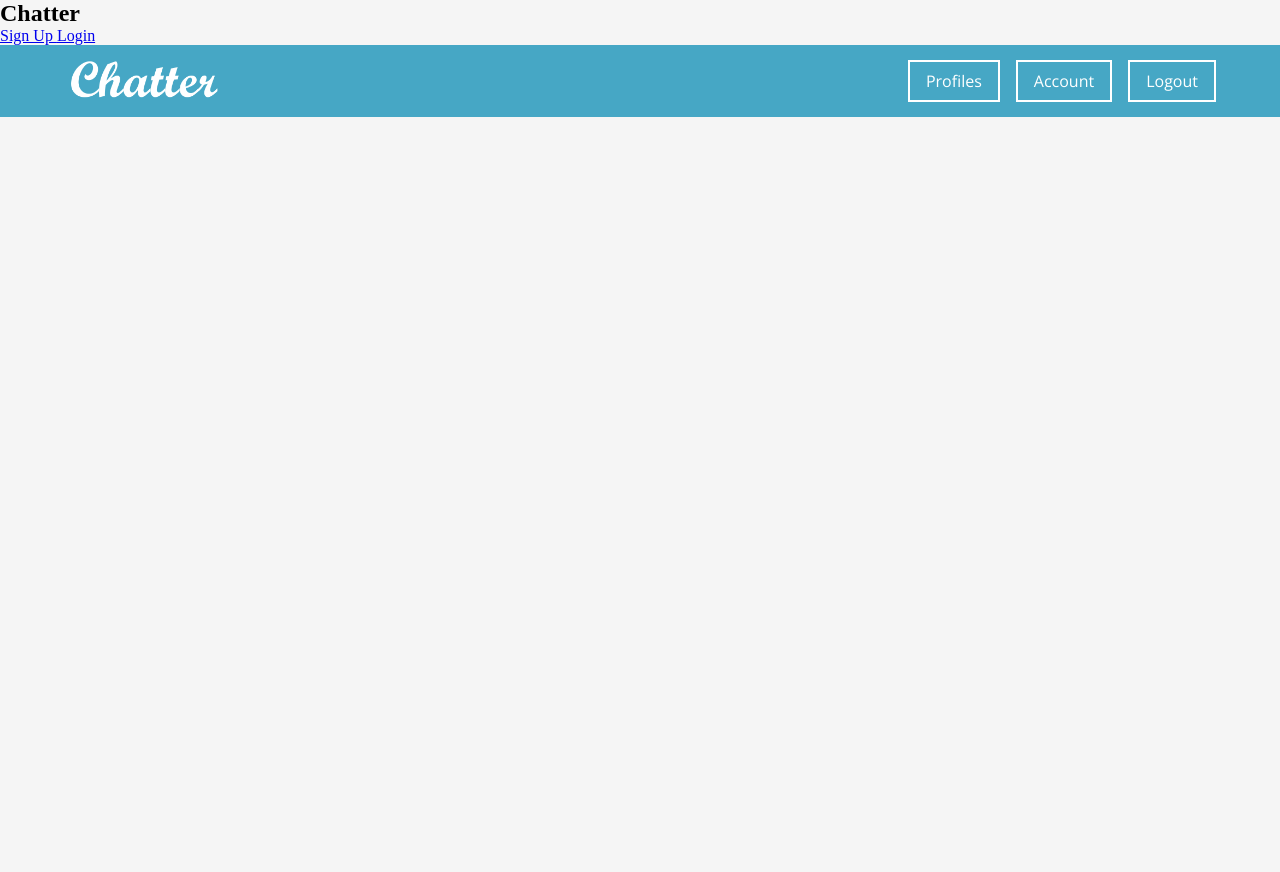
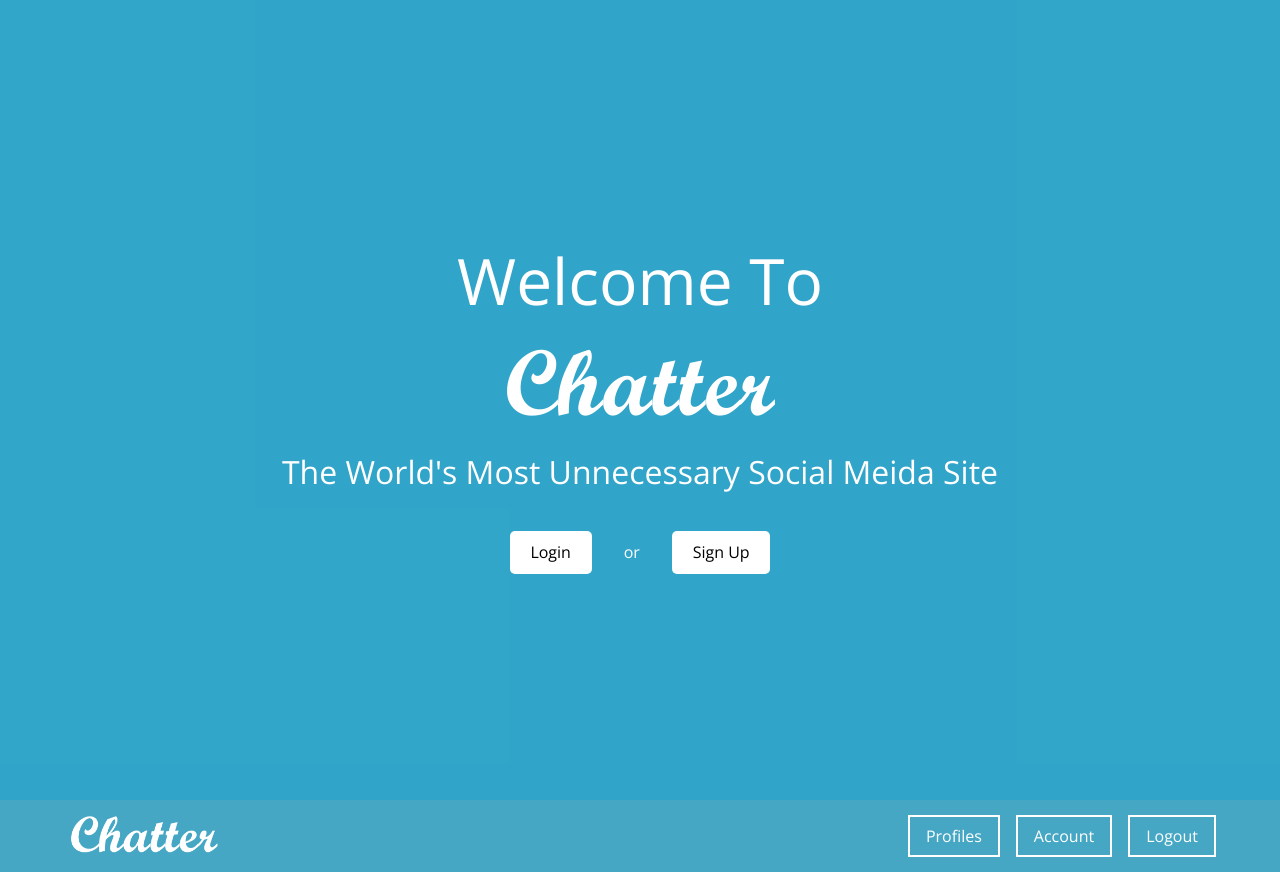
Before and after one commit to counttheclock/Chatter, a React (Create React App) app in the folder client/: page / in a window 1280 px wide. Before the commit the page ends 800 px from the top, so only its background shows below. Built offline with nearby package versions, Linux system fonts and the light colour scheme; no server answers; the HTML template or start-up script is replaced by a standard one.

Commit message:
Made Landing More Presentable

```diff
--- a/client/src/components/layout/Landing.js
+++ b/client/src/components/layout/Landing.js
@@ -2,6 +2,7 @@ import React from 'react';
 import { Link, Redirect } from 'react-router-dom';
 import PropTypes from 'prop-types';
 import { connect } from 'react-redux';
+import Logo from '../../img/Logo.png'
 
 const Landing = ({ isAuthenticated }) => {
   // Redirect if logged in
@@ -10,15 +11,30 @@ const Landing = ({ isAuthenticated }) => {
   }
 
   return (
-    <section className="landing">
-      <div className="landing-inner">
-        <h1 className="landing-brand">Chatter</h1>
-        <div className="landing-buttons">
-          <Link to="/register" className="btn btn-landing">Sign Up </Link>
-          <Link to="/login" className="btn btn-landing">Login </Link>
+    <div className="landing-outer">
+      <div className="landing-wrapper">
+        <div className="welcome">
+          Welcome To
+        </div>
+        <div className="landing-logo">
+          <img src={Logo} alt="Logo" />
+        </div>
+        <div className="sub-tag">
+          The World's Most Unnecessary Social Meida Site
+        </div>
+        <div className="loginorsign">
+          <div className="landing-btn">
+            <Link to="/login">Login</Link>
+          </div>
+          <span className="landing-or">
+            or
+        </span>
+          <div className="landing-btn">
+            <Link to="/register">Sign Up</Link>
+          </div>
         </div>
       </div>
-    </section>
+    </div>
   )
 }
 
```
